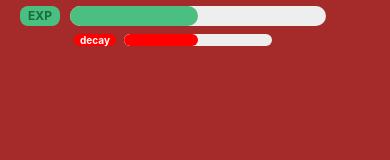
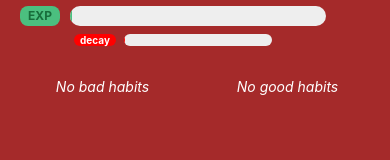
Before and after one commit to Szostak21/Self-Improvement-Tree, a React Native app: screen / in a window 390 px wide. Shown: the part 561-721 px from the top of the page. Built offline with nearby package versions, Linux system fonts and the light colour scheme.

Commit message:
checkboxes

```diff
--- a/App.tsx
+++ b/App.tsx
@@ -6,16 +6,42 @@ import HabitsScreen from './screens/HabitsScreen';
 import TreeScreen from './screens/TreeScreen';
 import AccountScreen from './screens/AccountScreen';
 import SettingsScreen from './screens/SettingsScreen';
+import { useState } from 'react';
 
 const Tab = createBottomTabNavigator();
 
 export default function App() {
+  const [goodHabits, setGoodHabits] = useState<string[]>([]);
+  const [badHabits, setBadHabits] = useState<string[]>([]);
+
   return (
     <NavigationContainer>
       <Tab.Navigator initialRouteName="Tree">
         <Tab.Screen name="Shop" component={ShopScreen} />
-        <Tab.Screen name="Habits" component={HabitsScreen} options={{ headerShown: false }} />
-        <Tab.Screen name="Tree" component={TreeScreen} options={{ headerShown: false }} />
+        <Tab.Screen
+          name="Habits"
+          options={{ headerShown: false }}
+        >
+          {() => (
+            <HabitsScreen
+              goodHabits={goodHabits}
+              setGoodHabits={setGoodHabits}
+              badHabits={badHabits}
+              setBadHabits={setBadHabits}
+            />
+          )}
+        </Tab.Screen>
+        <Tab.Screen
+          name="Tree"
+          options={{ headerShown: false }}
+        >
+          {() => (
+            <TreeScreen
+              goodHabits={goodHabits}
+              badHabits={badHabits}
+            />
+          )}
+        </Tab.Screen>
         <Tab.Screen name="Account" component={AccountScreen} />
         <Tab.Screen name="Settings" component={SettingsScreen} />
       </Tab.Navigator>
--- a/screens/HabitsScreen.tsx
+++ b/screens/HabitsScreen.tsx
@@ -1,9 +1,17 @@
 import React, { useState } from 'react';
 import { View, Text, TouchableOpacity, Modal, TextInput, Button, StyleSheet } from 'react-native';
 
-export default function HabitsScreen() {
-  const [goodHabits, setGoodHabits] = useState<string[]>([]);
-  const [badHabits, setBadHabits] = useState<string[]>([]);
+export default function HabitsScreen({
+  goodHabits,
+  setGoodHabits,
+  badHabits,
+  setBadHabits,
+}: {
+  goodHabits: string[];
+  setGoodHabits: React.Dispatch<React.SetStateAction<string[]>>;
+  badHabits: string[];
+  setBadHabits: React.Dispatch<React.SetStateAction<string[]>>;
+}) {
   const [modalVisible, setModalVisible] = useState(false);
   const [newHabit, setNewHabit] = useState('');
   const [editModalVisible, setEditModalVisible] = useState(false);
--- a/screens/TreeScreen.tsx
+++ b/screens/TreeScreen.tsx
@@ -1,11 +1,37 @@
 import React, { useState } from 'react';
-import { View, Text, Image, ImageBackground, StyleSheet } from 'react-native';
+import { View, Text, Image, ImageBackground, StyleSheet, ScrollView, TouchableOpacity } from 'react-native';
 
-export default function TreeScreen() {
-  const [exp, setExp] = useState(50);
-  const [decay, setDecay] = useState(50);
+export default function TreeScreen({
+  goodHabits = [],
+  badHabits = [],
+}: {
+  goodHabits: string[];
+  badHabits: string[];
+}) {
+  const [exp, setExp] = useState(1);
+  const [decay, setDecay] = useState(1);
   const [coins, setCoins] = useState(100);
   const [gems, setGems] = useState(10);
+
+  // Checkbox state for good and bad habits
+  const [checkedGood, setCheckedGood] = useState<boolean[]>(goodHabits.map(() => false));
+  const [checkedBad, setCheckedBad] = useState<boolean[]>(badHabits.map(() => false));
+
+  // Update checkbox state when habits change
+  React.useEffect(() => {
+    setCheckedGood(goodHabits.map(() => false));
+  }, [goodHabits]);
+  React.useEffect(() => {
+    setCheckedBad(badHabits.map(() => false));
+  }, [badHabits]);
+
+  const toggleGood = (idx: number) => {
+    setCheckedGood(prev => prev.map((v, i) => i === idx ? !v : v));
+  };
+  const toggleBad = (idx: number) => {
+    setCheckedBad(prev => prev.map((v, i) => i === idx ? !v : v));
+  };
+
   return (
     <View style={{flex: 1}}>
       <View style={[styles.balanceBarContainer, { top: 70 }]}>
@@ -26,48 +52,86 @@ export default function TreeScreen() {
           </View>
         </ImageBackground>
       </View>
-      {/* Bottom 30%: Brown frame with progress bars */}
+      {/* Bottom 30%: Brown frame with progress bars and habits */}
       <View style={styles.treeFrame}>
         <View style={{ width: '100%', alignItems: 'center', justifyContent: 'flex-start', flexDirection: 'column' }}>
-          {/* Green bar at top, 80% width, centered, EXP box in left 10% */}
+          {/* Progress bars */}
           <View style={{ flexDirection: 'row', alignItems: 'center', width: '100%', marginBottom: 8 }}>
-            {/* Left padding equal to coin/gem bar left (10px) */}
             <View style={{ width: 10 }} />
-            {/* EXP box */}
             <View style={{ justifyContent: 'center', alignItems: 'flex-end', height: 20 }}>
               <View style={{ height: 20, minWidth: 38, backgroundColor: '#4bbf7f', borderRadius: 8, justifyContent: 'center', alignItems: 'center', paddingLeft: 8, paddingRight: 8 }}>
                 <Text style={{ color: '#176d3b', fontWeight: 'bold', fontSize: 12 }}>EXP</Text>
               </View>
             </View>
-            {/* Padding equal to left padding (10px) */}
             <View style={{ width: 10 }} />
-            {/* Green bar, width 70% of screen minus exp box and paddings */}
             <View style={{ flex: 1, minWidth: 0, justifyContent: 'center', alignItems: 'center', height: 20 }}>
               <View style={[styles.progressBarBg, { width: '100%', height: 20, marginVertical: 0 }]}>
                 <View style={[styles.progressBar, { width: `${exp}%`, backgroundColor: '#4bbf7f', height: 20 }]} />
               </View>
             </View>
-            {/* Padding equal to exp box width + paddings (38+8+8=54px) */}
             <View style={{ width: 54 }} />
           </View>
-          {/* Red bar below, 50% width, thinner and closer */}
           <View style={{ flexDirection: 'row', alignItems: 'center', width: '100%', height: 12 }}>
-            {/* Further increased left padding */}
             <View style={{ width: 64 }} />
-            {/* Decay label box */}
             <View style={{ justifyContent: 'center', alignItems: 'flex-end', height: 12 }}>
               <View style={{ height: 12, minWidth: 38, backgroundColor: '#ff0000', borderRadius: 6, justifyContent: 'center', alignItems: 'center', paddingLeft: 6, paddingRight: 6 }}>
                 <Text style={{ color: '#fff', fontWeight: 'bold', fontSize: 10 }}>decay</Text>
               </View>
             </View>
-            {/* Decreased padding between box and bar */}
             <View style={{ width: 8 }} />
-            {/* Red progress bar, even shorter width (40% of available space) */}
             <View style={[styles.progressBarBg, { width: '40%', height: 12, backgroundColor: '#eee', borderRadius: 6, marginVertical: 0 }]}>
               <View style={[styles.progressBar, { width: `${decay}%`, backgroundColor: '#ff0000', height: 12, borderRadius: 6 }]} />
             </View>
-            {/* Further increased right padding to match left + box + between */}
             <View style={{ width: 64 + 38 + 24 }} />
+          </View>
+          {/* Habits below progress bars */}
+          <View style={styles.habitsRow}>
+            <View style={styles.habitsColumn}>
+              <ScrollView style={styles.habitsList} contentContainerStyle={{alignItems: 'center'}}>
+                {badHabits.length === 0 && (
+                  <Text style={styles.habitEmpty}>No bad habits</Text>
+                )}
+                {badHabits.map((habit, idx) => (
+                  <View key={idx} style={styles.habitBoxBad}>
+                    <Text style={styles.habitTextBad}>{habit}</Text>
+                    <TouchableOpacity
+                      style={styles.checkbox}
+                      onPress={() => toggleBad(idx)}
+                    >
+                      <View style={[
+                        styles.checkboxBox,
+                        checkedBad[idx] ? styles.checkboxCheckedBad : null
+                      ]}>
+                        {checkedBad[idx] && <Text style={styles.checkboxTickBad}>✓</Text>}
+                      </View>
+                    </TouchableOpacity>
+                  </View>
+                ))}
+              </ScrollView>
+            </View>
+            <View style={styles.habitsColumn}>
+              <ScrollView style={styles.habitsList} contentContainerStyle={{alignItems: 'center'}}>
+                {goodHabits.length === 0 && (
+                  <Text style={styles.habitEmpty}>No good habits</Text>
+                )}
+                {goodHabits.map((habit, idx) => (
+                  <View key={idx} style={styles.habitBoxGood}>
+                    <Text style={styles.habitTextGood}>{habit}</Text>
+                    <TouchableOpacity
+                      style={styles.checkbox}
+                      onPress={() => toggleGood(idx)}
+                    >
+                      <View style={[
+                        styles.checkboxBox,
+                        checkedGood[idx] ? styles.checkboxChecked : null
+                      ]}>
+                        {checkedGood[idx] && <Text style={styles.checkboxTick}>✓</Text>}
+                      </View>
+                    </TouchableOpacity>
+                  </View>
+                ))}
+              </ScrollView>
+            </View>
           </View>
         </View>
       </View>
@@ -140,4 +204,94 @@ const styles = StyleSheet.create({
     fontSize: 16,
     fontWeight: 'bold',
   },
+  habitsRow: {
+    flexDirection: 'row',
+    width: '100%',
+    marginTop: 24,
+    justifyContent: 'space-evenly',
+  },
+  habitsColumn: {
+    flex: 1,
+    alignItems: 'center',
+    paddingHorizontal: 8,
+  },
+  habitsHeader: {
+    fontWeight: 'bold',
+    fontSize: 16,
+    marginBottom: 8,
+    color: '#fff',
+    textShadowColor: '#000',
+    textShadowOffset: { width: 1, height: 1 },
+    textShadowRadius: 2,
+  },
+  habitsList: {
+    maxHeight: '100%',
+    width: '100%',
+  },
+  habitBoxBad: {
+    backgroundColor: '#fff3e6',
+    borderRadius: 8,
+    padding: 8,
+    marginBottom: 8,
+    width: '90%',
+    alignItems: 'center',
+    flexDirection: 'row', // Added for checkbox alignment
+    justifyContent: 'space-between',
+  },
+  habitTextBad: {
+    color: '#b71c1c',
+    fontWeight: 'bold',
+    flex: 1,
+  },
+  habitBoxGood: {
+    backgroundColor: '#e6fff6',
+    borderRadius: 8,
+    padding: 8,
+    marginBottom: 8,
+    width: '90%',
+    alignItems: 'center',
+    flexDirection: 'row', // Added for checkbox alignment
+    justifyContent: 'space-between',
+  },
+  habitTextGood: {
+    color: '#176d3b',
+    fontWeight: 'bold',
+    flex: 1,
+  },
+  checkbox: {
+    marginLeft: 12,
+  },
+  checkboxBox: {
+    width: 24,
+    height: 24,
+    borderRadius: 6,
+    borderWidth: 2,
+    borderColor: '#888',
+    backgroundColor: '#fff',
+    alignItems: 'center',
+    justifyContent: 'center',
+  },
+  checkboxChecked: {
+    borderColor: '#176d3b',
+    backgroundColor: '#c6f7e2',
+  },
+  checkboxCheckedBad: {
+    borderColor: '#b71c1c',
+    backgroundColor: '#ffd6d6',
+  },
+  checkboxTick: {
+    color: '#176d3b',
+    fontSize: 18,
+    fontWeight: 'bold',
+  },
+  checkboxTickBad: {
+    color: '#b71c1c',
+    fontSize: 18,
+    fontWeight: 'bold',
+  },
+  habitEmpty: {
+    color: '#fff',
+    fontStyle: 'italic',
+    marginTop: 8,
+  },
 });
```
